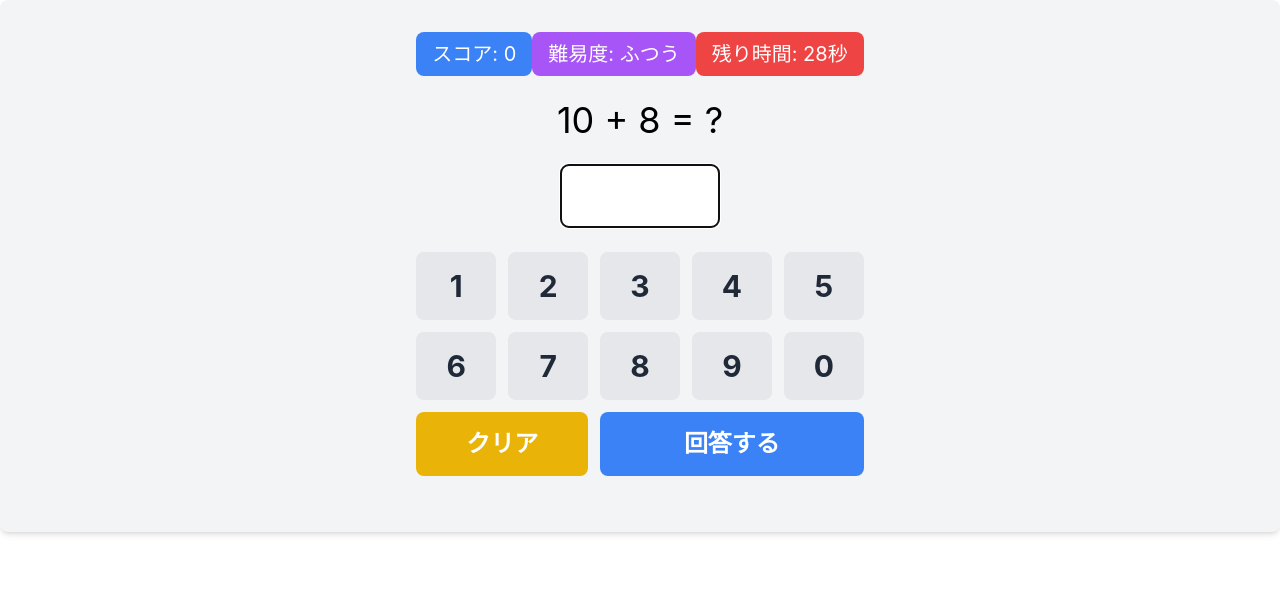
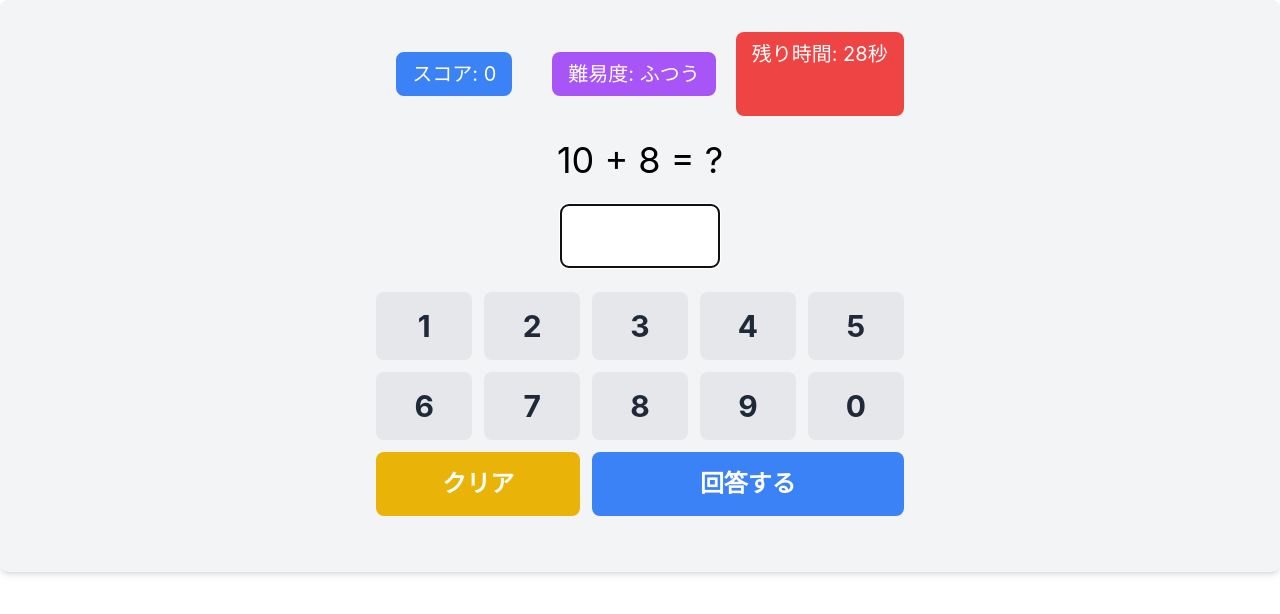
Before and after one commit to meme0728/sandbox, a React (Create React App) app: page / in a window 1280 px wide. Both pictures are taken after a click on the button "スタート！". Shown: the top 614 px of the page. Built offline with nearby package versions, Linux system fonts and the light colour scheme; no server answers.

Commit message:
fix test

```diff
--- a/src/App.js
+++ b/src/App.js
@@ -9,7 +9,7 @@ const AdditionGame = () => {
   const [feedback, setFeedback] = useState('');
   const [selectedTime, setSelectedTime] = useState(30);
   const [timeLeft, setTimeLeft] = useState(30);
-  const [gameActive, setGameActive] = useState(false);
+  const [gameActive, setGameActive] = useState(true);
   const [gameStarted, setGameStarted] = useState(false);
   const [showTimer, setShowTimer] = useState(true);
   const [scoreHistory, setScoreHistory] = useState([]);
@@ -223,10 +223,10 @@ const AdditionGame = () => {
       ) : (
         <div className="text-center">
           <div className="flex justify-between w-full mb-6">
-            <div className="bg-blue-500 text-white px-4 py-2 rounded-lg text-xl">
+            <div className="bg-blue-500 text-white px-4 py-2 rounded-lg text-xl m-5">
               スコア: {score}
             </div>
-            <div className="bg-purple-500 text-white px-4 py-2 rounded-lg text-xl">
+            <div className="bg-purple-500 text-white px-4 py-2 rounded-lg text-xl m-5">
               難易度: {level}
             </div>
             <div
```
